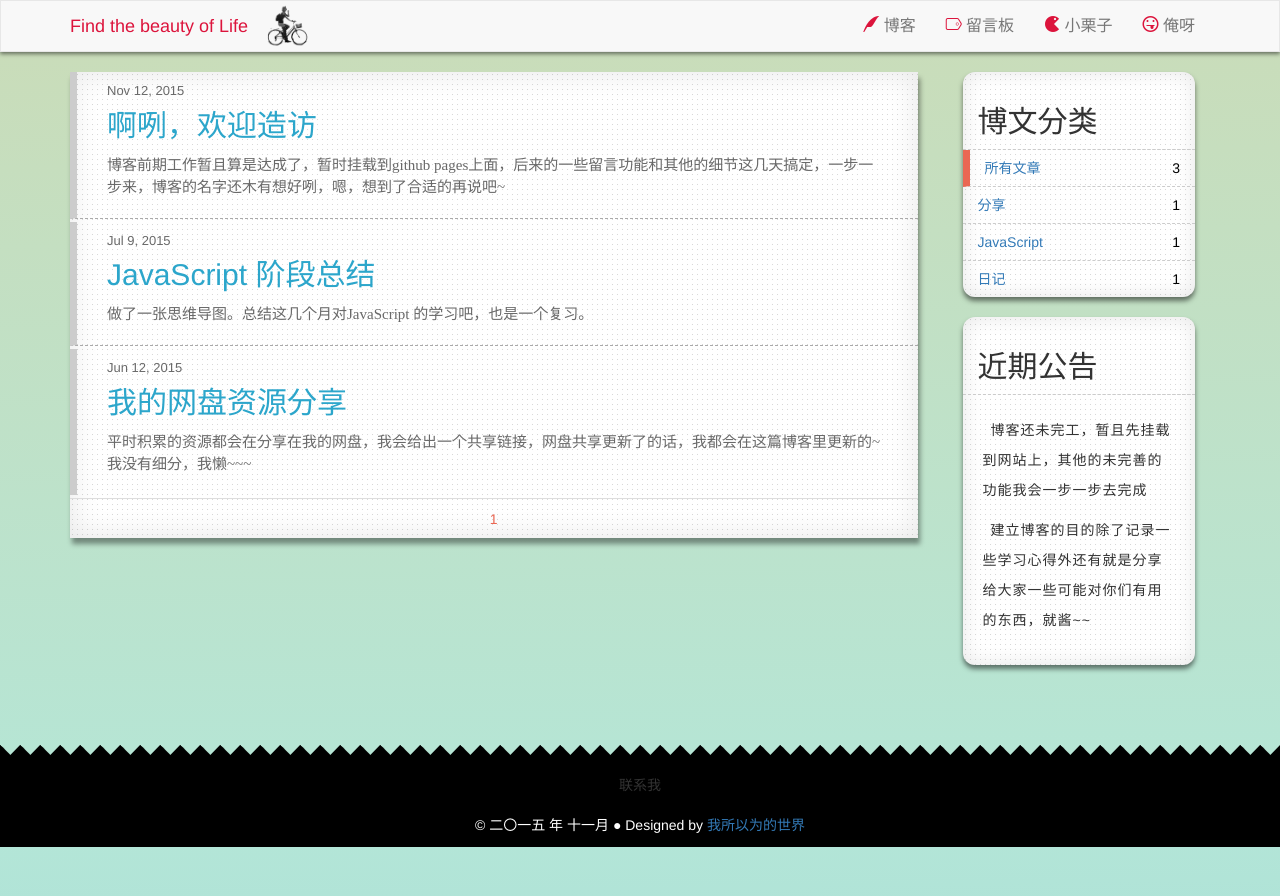
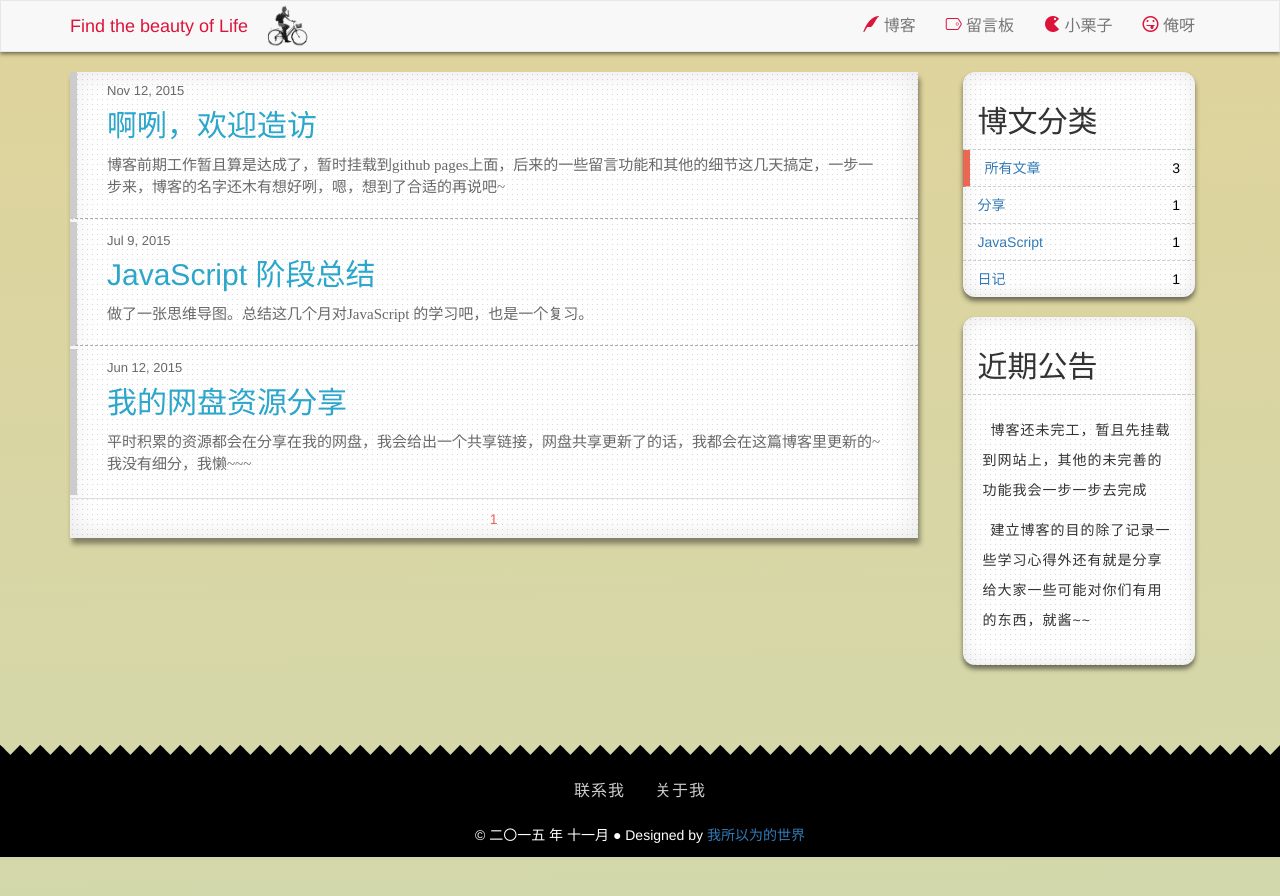
Before and after one commit to momeakl/momeakl.github.io, a Jekyll site: the page built from index.html, in a window 1280 px wide. Shown: the top 896 px of the page. Built offline with Jekyll 4.4.1, drawn with Linux system fonts in a browser that asks for light colours; nearby versions of some CDN libraries; some web fonts are replaced; the list of posts is cut into pages by our own code; comment, search, counter and statistics services are not loaded; a style sheet for code colours, icons or effects is not loaded.

Commit message:
footer commit

```diff
--- a/_includes/footer.html
+++ b/_includes/footer.html
@@ -1,7 +1,8 @@
 <footer id="foot" class="">
            <div class="footerImg"></div>
            <div class="contact">
-               <span>联系我</span>
+               <a href="{{ site.baseurl }}/about" class="btn">联系我</a>
+               <a href="{{ site.baseurl }}/about" class="btn">关于我</a>
            </div>
             <div class="footerPart">
                 <span>&copy; 二〇一五 年 十一月</span>
--- a/static/css/index.css
+++ b/static/css/index.css
@@ -10,12 +10,12 @@ body {
     font-family: 'Microsoft YaHei', 'Helvetica','Arial','SimHei', sans-serif;
     position: relative;
     min-width: 370px;
-    background: linear-gradient(179deg, #e3ac24, #e8cf8f, #b4e6d7, #61aee3,#617be3);
+    background: linear-gradient(179deg, #e3ac24, #e8cf8f, #b4e6d7);
     background-size: 900% 900%;
 
-    -webkit-animation: AnimationName 30s ease infinite;
-    -moz-animation: AnimationName 30s ease infinite;
-    animation: AnimationName 30s ease infinite;
+    -webkit-animation: AnimationName 50s ease infinite;
+    -moz-animation: AnimationName 50s ease infinite;
+    animation: AnimationName 50s ease infinite;
 }
 @-webkit-keyframes AnimationName {
     0%{background-position:0% 91%}
@@ -295,9 +295,18 @@ footer div.footerImg{
     background: transparent url(../img/footer.png) repeat-x scroll 0 0;
 }
 footer div.contact{
-    line-height: 60px;
+    line-height: 70px;
     background: #000;
 }
+footer .btn{
+    color: #ccc;
+    font-size: 16px;
+    letter-spacing: 1px;
+}
+footer .btn:hover{
+    color: #fff;
+}
+
 footer div.footerPart{
     height: 40%;
     background: #000;
```
